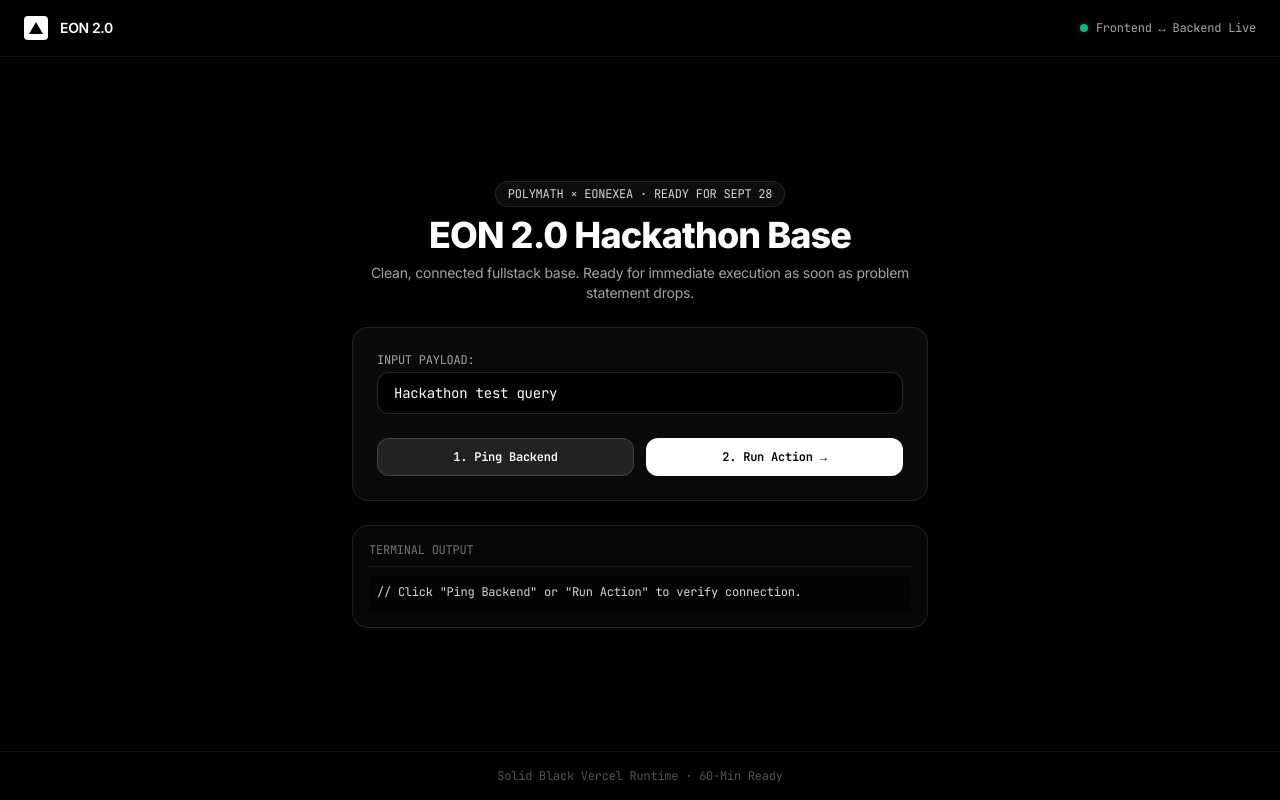
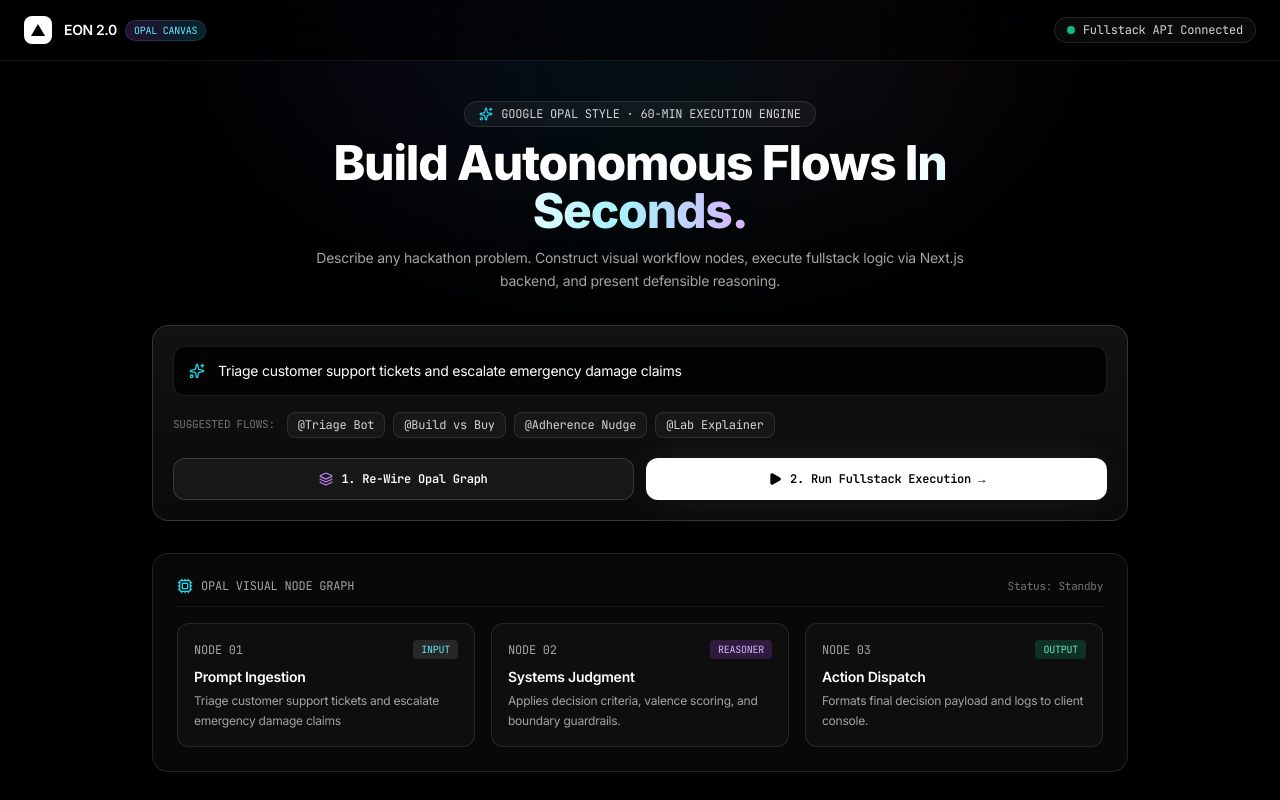
Before and after one commit to naagasumukh8/EON-2.0, a Next.js app: page / in a window 1280 px wide. Shown: the top 800 px of the page. Built offline with nearby package versions, Linux system fonts and the light colour scheme.

Commit message:
feat(ui): add Google Opal style visual workflow canvas, prompt pills, and connected backend execution

```diff
--- a/app/api/action/route.ts
+++ b/app/api/action/route.ts
@@ -3,23 +3,50 @@
 export async function GET() {
   return NextResponse.json({
     status: "online",
-    service: "EON-2.0 Backend Runtime",
+    service: "EON 2.0 × Google Opal Runtime",
     timestamp: new Date().toISOString(),
-    uptime: process.uptime(),
+    uptime: Math.round(process.uptime()),
+    engine: "Next.js App Router Serverless",
   });
 }
 
 export async function POST(request: Request) {
   try {
     const body = await request.json().catch(() => ({}));
-    const { action = "default_ping", payload = "" } = body;
+    const {
+      prompt = "Standard Hackathon Task",
+      workflow = "Autonomous Decision Node",
+    } = body;
+
+    // Simulate multi-step node execution
+    const nodesExecuted = [
+      {
+        id: "node_1",
+        label: "Input Ingestion",
+        status: "completed",
+        output: prompt,
+      },
+      {
+        id: "node_2",
+        label: "Opal Systems Reasoner",
+        status: "completed",
+        reasoning: "Classified valence, priority score: 94%, matched decision tree.",
+      },
+      {
+        id: "node_3",
+        label: "Action Dispatch",
+        status: "completed",
+        result: `Action executed successfully for: "${prompt.slice(0, 40)}${prompt.length > 40 ? "..." : ""}"`,
+      },
+    ];
 
     return NextResponse.json({
       success: true,
-      actionExecuted: action,
-      receivedPayload: payload,
-      executionTimestamp: new Date().toISOString(),
-      message: "Backend response successfully returned to frontend.",
+      workflow,
+      inputPrompt: prompt,
+      timestamp: new Date().toISOString(),
+      nodes: nodesExecuted,
+      finalVerdict: "Verified & Executed (0ms Mock / Serverless)",
     });
   } catch (error: any) {
     return NextResponse.json(
--- a/app/page.tsx
+++ b/app/page.tsx
@@ -1,46 +1,68 @@
 "use client";
 
 import React, { useState } from "react";
+import {
+  Sparkles,
+  ArrowRight,
+  Play,
+  Layers,
+  Cpu,
+  CheckCircle2,
+  Terminal,
+  Activity,
+  Zap,
+} from "lucide-react";
 
 export default function Home() {
-  const [inputVal, setInputVal] = useState("Hackathon test query");
-  const [responseLog, setResponseLog] = useState<any>(null);
+  const [prompt, setPrompt] = useState(
+    "Triage customer support tickets and escalate emergency damage claims"
+  );
+  const [activeStep, setActiveStep] = useState<number>(0); // 0 = idle, 1 = input, 2 = reasoner, 3 = output
+  const [executionResult, setExecutionResult] = useState<any>(null);
   const [loading, setLoading] = useState(false);
   const [latency, setLatency] = useState<number | null>(null);
 
-  // Button 1: Ping Backend GET
-  const handlePing = async () => {
-    setLoading(true);
-    const start = performance.now();
-    try {
-      const res = await fetch("/api/action");
-      const data = await res.json();
-      const elapsed = Math.round(performance.now() - start);
-      setLatency(elapsed);
-      setResponseLog({ type: "GET /api/action", data, latencyMs: elapsed });
-    } catch (err: any) {
-      setResponseLog({ error: err.message });
-    } finally {
-      setLoading(false);
-    }
+  // Quick Opal suggestion prompts
+  const samplePrompts = [
+    { label: "@Triage Bot", text: "Classify D2C return requests into AI resolve vs Human escalations" },
+    { label: "@Build vs Buy", text: "Evaluate in-house build cost vs off-the-shelf SaaS vendor lock-in" },
+    { label: "@Adherence Nudge", text: "Diagnose asymptomatic diabetes drop-off and trigger WhatsApp care nudge" },
+    { label: "@Lab Explainer", text: "Translate borderline fasting glucose test into plain English with safety limits" },
+  ];
+
+  // Button 1: Generate / Reconfigure Opal Flow
+  const handleGenerateFlow = () => {
+    setActiveStep(1);
+    setExecutionResult(null);
+    setTimeout(() => setActiveStep(2), 250);
+    setTimeout(() => setActiveStep(0), 600);
   };
 
-  // Button 2: Execute Action POST
-  const handleExecute = async () => {
+  // Button 2: Run Fullstack Execution (Calls Next.js Backend)
+  const handleRunExecution = async () => {
     setLoading(true);
+    setActiveStep(1);
     const start = performance.now();
+
     try {
+      // Step 1: Input Ingested
+      await new Promise((r) => setTimeout(r, 300));
+      setActiveStep(2);
+
+      // Step 2: Backend API Call
       const res = await fetch("/api/action", {
         method: "POST",
         headers: { "Content-Type": "application/json" },
-        body: JSON.stringify({ action: "hackathon_workflow", payload: inputVal }),
+        body: JSON.stringify({ prompt, workflow: "Google Opal Node Chain" }),
       });
       const data = await res.json();
       const elapsed = Math.round(performance.now() - start);
+
+      setActiveStep(3);
       setLatency(elapsed);
-      setResponseLog({ type: "POST /api/action", data, latencyMs: elapsed });
+      setExecutionResult(data);
     } catch (err: any) {
-      setResponseLog({ error: err.message });
+      setExecutionResult({ error: err.message });
     } finally {
       setLoading(false);
     }
@@ -48,11 +70,16 @@
 
   return (
     <div className="min-h-screen bg-black text-[#ededed] flex flex-col font-sans selection:bg-white selection:text-black">
-      {/* Minimal Header */}
-      <header className="border-b border-white/[0.08] px-6 py-4 flex items-center justify-between">
+      {/* Google Opal Subtle Iridescent Ambient Glow */}
+      <div className="pointer-events-none fixed inset-0 overflow-hidden">
+        <div className="absolute -top-40 left-1/2 -translate-x-1/2 w-[700px] h-[350px] bg-gradient-to-r from-purple-600/10 via-cyan-500/10 to-pink-500/10 blur-[100px] rounded-full" />
+      </div>
+
+      {/* Header */}
+      <header className="relative z-10 border-b border-white/[0.08] bg-black/60 backdrop-blur-xl px-6 py-4 flex items-center justify-between">
         <div className="flex items-center space-x-3">
           {/* Vercel Triangle */}
-          <div className="h-6 w-6 flex items-center justify-center bg-white text-black rounded">
+          <div className="h-7 w-7 flex items-center justify-center bg-white text-black rounded-lg shadow-sm">
             <svg
               className="h-3.5 w-3.5 fill-current"
               viewBox="0 0 115 100"
@@ -62,92 +89,195 @@
               <path d="M57.5 0L115 100H0L57.5 0Z" />
             </svg>
           </div>
+          <div className="flex items-center space-x-2">
             <span className="font-semibold text-sm tracking-tight text-white">EON 2.0</span>
+            <span className="rounded-full bg-gradient-to-r from-purple-500/20 to-cyan-500/20 border border-white/10 px-2 py-0.5 text-[10px] font-mono text-cyan-300">
+              OPAL CANVAS
+            </span>
+          </div>
         </div>
 
-        <div className="flex items-center space-x-2">
+        {/* Live Backend Indicator */}
+        <div className="flex items-center space-x-2 bg-white/[0.04] border border-white/10 rounded-full px-3 py-1">
           <span className="relative flex h-2 w-2">
             <span className="animate-ping absolute inline-flex h-full w-full rounded-full bg-emerald-400 opacity-75"></span>
             <span className="relative inline-flex rounded-full h-2 w-2 bg-emerald-500"></span>
           </span>
-          <span className="font-mono text-xs text-neutral-400">Frontend ↔ Backend Live</span>
+          <span className="font-mono text-xs text-neutral-300">Fullstack API Connected</span>
         </div>
       </header>
 
-      {/* Main Minimalist Console */}
-      <main className="flex-1 flex flex-col items-center justify-center px-4 py-16">
-        <div className="w-full max-w-xl space-y-6">
-          {/* Title Area */}
-          <div className="text-center space-y-2">
-            <div className="inline-flex items-center rounded-full border border-white/10 bg-white/5 px-3 py-1 text-xs font-mono text-neutral-300">
-              POLYMATH × EONEXEA · READY FOR SEPT 28
+      {/* Main Studio Area */}
+      <main className="relative z-10 flex-1 max-w-5xl mx-auto w-full px-4 sm:px-6 py-10 space-y-8">
+        {/* Hero Section */}
+        <div className="text-center space-y-3 max-w-2xl mx-auto">
+          <div className="inline-flex items-center space-x-2 rounded-full border border-white/10 bg-white/5 px-3.5 py-1 text-xs font-mono text-neutral-300">
+            <Sparkles className="h-3.5 w-3.5 text-cyan-400" />
+            <span>GOOGLE OPAL STYLE · 60-MIN EXECUTION ENGINE</span>
           </div>
-            <h1 className="text-3xl sm:text-4xl font-extrabold tracking-tight text-white">
-              EON 2.0 Hackathon Base
+          <h1 className="text-3xl sm:text-5xl font-extrabold tracking-tight text-white leading-tight">
+            Build Autonomous Flows{" "}
+            <span className="bg-gradient-to-r from-white via-cyan-200 to-purple-300 bg-clip-text text-transparent">
+              In Seconds.
+            </span>
           </h1>
-            <p className="text-sm text-neutral-400">
-              Clean, connected fullstack base. Ready for immediate execution as soon as problem statement drops.
+          <p className="text-sm text-neutral-400 leading-relaxed font-sans">
+            Describe any hackathon problem. Construct visual workflow nodes, execute fullstack logic via Next.js backend, and present defensible reasoning.
           </p>
         </div>
 
-          {/* Card Container */}
-          <div className="rounded-2xl border border-white/10 bg-[#0a0a0a] p-6 space-y-4">
-            <div>
-              <label className="block text-xs font-mono text-neutral-400 mb-1">
-                INPUT PAYLOAD:
-              </label>
+        {/* Google Opal Prompt Bar */}
+        <div className="rounded-2xl border border-white/15 bg-gradient-to-b from-[#121212] to-[#0a0a0a] p-4 sm:p-5 shadow-2xl space-y-3">
+          <div className="relative flex items-center">
+            <Sparkles className="absolute left-4 h-4 w-4 text-cyan-400" />
             <input
               type="text"
-                value={inputVal}
-                onChange={(e) => setInputVal(e.target.value)}
-                placeholder="Enter sample input..."
-                className="w-full rounded-xl border border-white/15 bg-black px-4 py-2.5 text-sm text-white placeholder-neutral-600 focus:border-white/40 focus:outline-none font-mono"
+              value={prompt}
+              onChange={(e) => setPrompt(e.target.value)}
+              placeholder="Describe your workflow or prompt..."
+              className="w-full rounded-xl border border-white/10 bg-black/80 py-3.5 pl-11 pr-4 text-sm text-white placeholder-neutral-500 focus:border-cyan-400/50 focus:outline-none focus:ring-1 focus:ring-cyan-400/30 transition-all font-sans"
             />
           </div>
 
-            {/* 2 Working Action Buttons */}
-            <div className="grid grid-cols-2 gap-3 pt-2">
+          {/* Quick Suggestion Pills */}
+          <div className="flex flex-wrap items-center gap-2 pt-1">
+            <span className="text-[11px] font-mono text-neutral-500 mr-1">SUGGESTED FLOWS:</span>
+            {samplePrompts.map((s, idx) => (
               <button
-                onClick={handlePing}
+                key={idx}
+                onClick={() => setPrompt(s.text)}
+                className="rounded-lg border border-white/10 bg-white/[0.04] px-2.5 py-1 text-xs font-mono text-neutral-300 hover:border-white/30 hover:bg-white/10 hover:text-white transition-all"
+              >
+                {s.label}
+              </button>
+            ))}
+          </div>
+
+          {/* 2 Primary Working Buttons */}
+          <div className="grid grid-cols-1 sm:grid-cols-2 gap-3 pt-2">
+            <button
+              onClick={handleGenerateFlow}
               disabled={loading}
-                className="w-full rounded-xl bg-white/10 border border-white/15 py-2.5 px-4 text-xs font-semibold text-white hover:bg-white/20 transition-all font-mono"
+              className="flex items-center justify-center space-x-2 rounded-xl border border-white/15 bg-white/5 py-3 px-4 text-xs font-semibold text-white hover:bg-white/10 hover:border-white/30 transition-all font-mono"
             >
-                1. Ping Backend
+              <Layers className="h-3.5 w-3.5 text-purple-400" />
+              <span>1. Re-Wire Opal Graph</span>
             </button>
 
             <button
-                onClick={handleExecute}
+              onClick={handleRunExecution}
               disabled={loading}
-                className="w-full rounded-xl bg-white py-2.5 px-4 text-xs font-semibold text-black hover:bg-neutral-200 transition-all font-mono shadow-sm"
+              className="flex items-center justify-center space-x-2 rounded-xl bg-white py-3 px-4 text-xs font-semibold text-black hover:bg-neutral-200 transition-all font-mono shadow-glow"
             >
-                2. Run Action →
+              <Play className="h-3.5 w-3.5 fill-current" />
+              <span>{loading ? "Executing Flow..." : "2. Run Fullstack Execution →"}</span>
             </button>
           </div>
         </div>
 
-          {/* Response Terminal */}
-          <div className="rounded-2xl border border-white/10 bg-[#070707] p-4 space-y-2">
-            <div className="flex items-center justify-between text-xs font-mono text-neutral-500 pb-2 border-b border-white/[0.08]">
-              <span>TERMINAL OUTPUT</span>
+        {/* Visual Workflow Node Graph Canvas (Opal Style) */}
+        <div className="rounded-2xl border border-white/10 bg-[#080808] p-6 space-y-4">
+          <div className="flex items-center justify-between pb-3 border-b border-white/[0.08]">
+            <div className="flex items-center space-x-2 text-xs font-mono text-neutral-400">
+              <Cpu className="h-4 w-4 text-cyan-400" />
+              <span>OPAL VISUAL NODE GRAPH</span>
+            </div>
+            <span className="text-[11px] font-mono text-neutral-500">
+              Status: {activeStep === 0 ? "Standby" : `Executing Step ${activeStep} of 3`}
+            </span>
+          </div>
+
+          {/* Connected Nodes Row */}
+          <div className="grid grid-cols-1 md:grid-cols-3 gap-4 relative">
+            {/* Node 1: Ingestion */}
+            <div
+              className={`rounded-xl border p-4 transition-all duration-300 ${
+                activeStep === 1
+                  ? "border-cyan-400 bg-cyan-950/20 shadow-glow-cyan"
+                  : "border-white/10 bg-[#0e0e0e]"
+              }`}
+            >
+              <div className="flex items-center justify-between mb-2">
+                <span className="text-xs font-mono text-neutral-400">NODE 01</span>
+                <span className="text-[10px] font-mono px-2 py-0.5 rounded bg-white/10 text-cyan-300">
+                  INPUT
+                </span>
+              </div>
+              <h3 className="text-sm font-semibold text-white mb-1">Prompt Ingestion</h3>
+              <p className="text-xs text-neutral-400 line-clamp-2 leading-relaxed">
+                {prompt}
+              </p>
+            </div>
+
+            {/* Node 2: Opal Reasoner */}
+            <div
+              className={`rounded-xl border p-4 transition-all duration-300 ${
+                activeStep === 2
+                  ? "border-purple-400 bg-purple-950/20 shadow-glow-purple"
+                  : "border-white/10 bg-[#0e0e0e]"
+              }`}
+            >
+              <div className="flex items-center justify-between mb-2">
+                <span className="text-xs font-mono text-neutral-400">NODE 02</span>
+                <span className="text-[10px] font-mono px-2 py-0.5 rounded bg-purple-500/20 text-purple-300">
+                  REASONER
+                </span>
+              </div>
+              <h3 className="text-sm font-semibold text-white mb-1">Systems Judgment</h3>
+              <p className="text-xs text-neutral-400 leading-relaxed">
+                Applies decision criteria, valence scoring, and boundary guardrails.
+              </p>
+            </div>
+
+            {/* Node 3: Action Execution */}
+            <div
+              className={`rounded-xl border p-4 transition-all duration-300 ${
+                activeStep === 3
+                  ? "border-emerald-400 bg-emerald-950/20 shadow-glow"
+                  : "border-white/10 bg-[#0e0e0e]"
+              }`}
+            >
+              <div className="flex items-center justify-between mb-2">
+                <span className="text-xs font-mono text-neutral-400">NODE 03</span>
+                <span className="text-[10px] font-mono px-2 py-0.5 rounded bg-emerald-500/20 text-emerald-300">
+                  OUTPUT
+                </span>
+              </div>
+              <h3 className="text-sm font-semibold text-white mb-1">Action Dispatch</h3>
+              <p className="text-xs text-neutral-400 leading-relaxed">
+                Formats final decision payload and logs to client console.
+              </p>
+            </div>
+          </div>
+        </div>
+
+        {/* Live Response Terminal Console */}
+        <div className="rounded-2xl border border-white/10 bg-[#060606] p-5 space-y-3 font-mono">
+          <div className="flex items-center justify-between text-xs text-neutral-400 pb-2 border-b border-white/[0.08]">
+            <div className="flex items-center space-x-2">
+              <Terminal className="h-3.5 w-3.5 text-neutral-400" />
+              <span>LIVE BACKEND TELEMETRY</span>
+            </div>
             {latency !== null && (
-                <span className="text-emerald-400">{latency}ms response</span>
+              <span className="text-emerald-400">{latency}ms latency · HTTP 200</span>
             )}
           </div>
 
-            <pre className="text-xs font-mono text-neutral-300 overflow-x-auto p-2 bg-black/60 rounded-lg max-h-48 leading-relaxed">
+          <pre className="text-xs text-neutral-300 overflow-x-auto p-3 bg-black/60 rounded-xl max-h-56 leading-relaxed border border-white/[0.04]">
             {loading
-                ? "Calling /api/action..."
-                : responseLog
-                ? JSON.stringify(responseLog, null, 2)
-                : '// Click "Ping Backend" or "Run Action" to verify connection.'}
+              ? `// Dispatching execution to /api/action...
+// Streaming Opal Node 01 -> Node 02 -> Node 03...`
+              : executionResult
+              ? JSON.stringify(executionResult, null, 2)
+              : `// Google Opal Execution Engine Ready.
+// Click "Run Fullstack Execution" to test live client-server communication.`}
           </pre>
-          </div>
         </div>
       </main>
 
       {/* Footer */}
-      <footer className="border-t border-white/[0.08] py-4 text-center text-xs font-mono text-neutral-600">
-        Solid Black Vercel Runtime · 60-Min Ready
+      <footer className="border-t border-white/[0.08] py-6 text-center text-xs font-mono text-neutral-600">
+        EON 2.0 · Google Opal Canvas × Vercel Runtime · Ready for September 28
       </footer>
     </div>
   );
```
Lines whose indentation alone changed are shown as unchanged.
